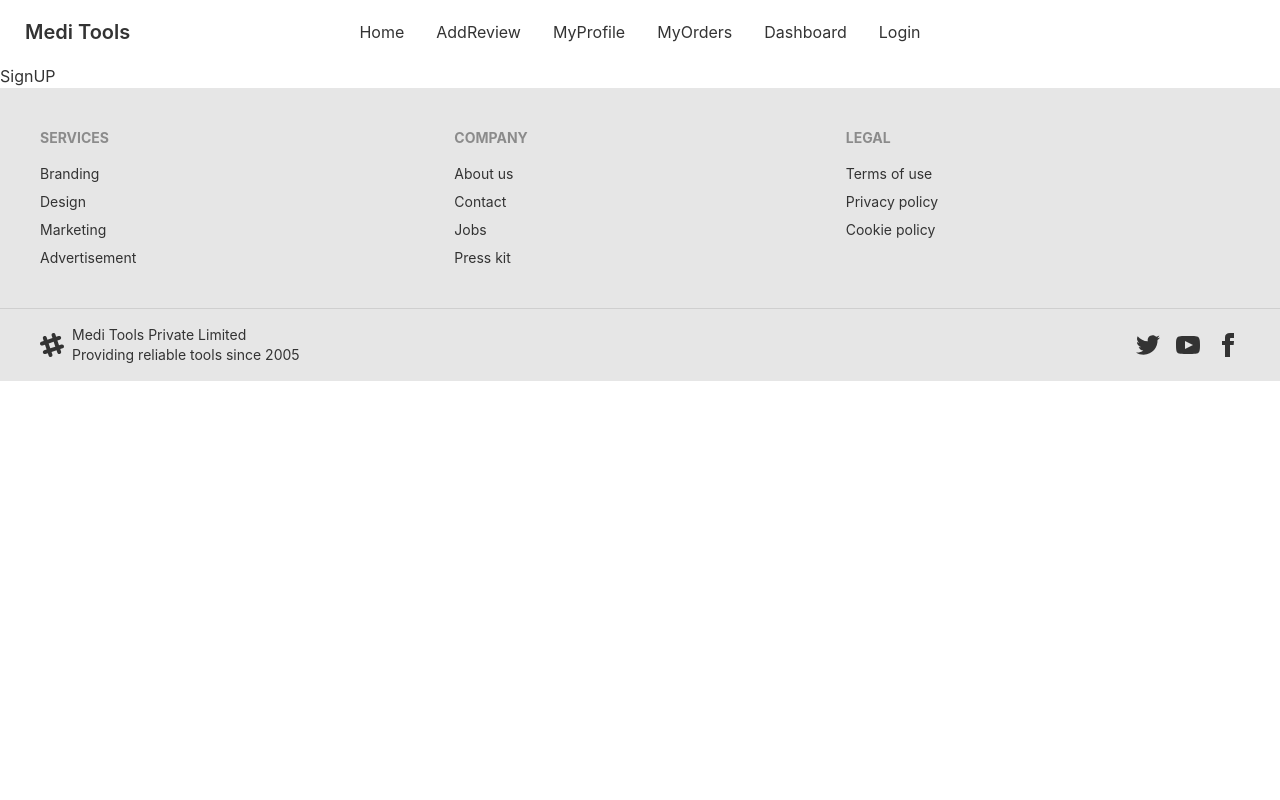
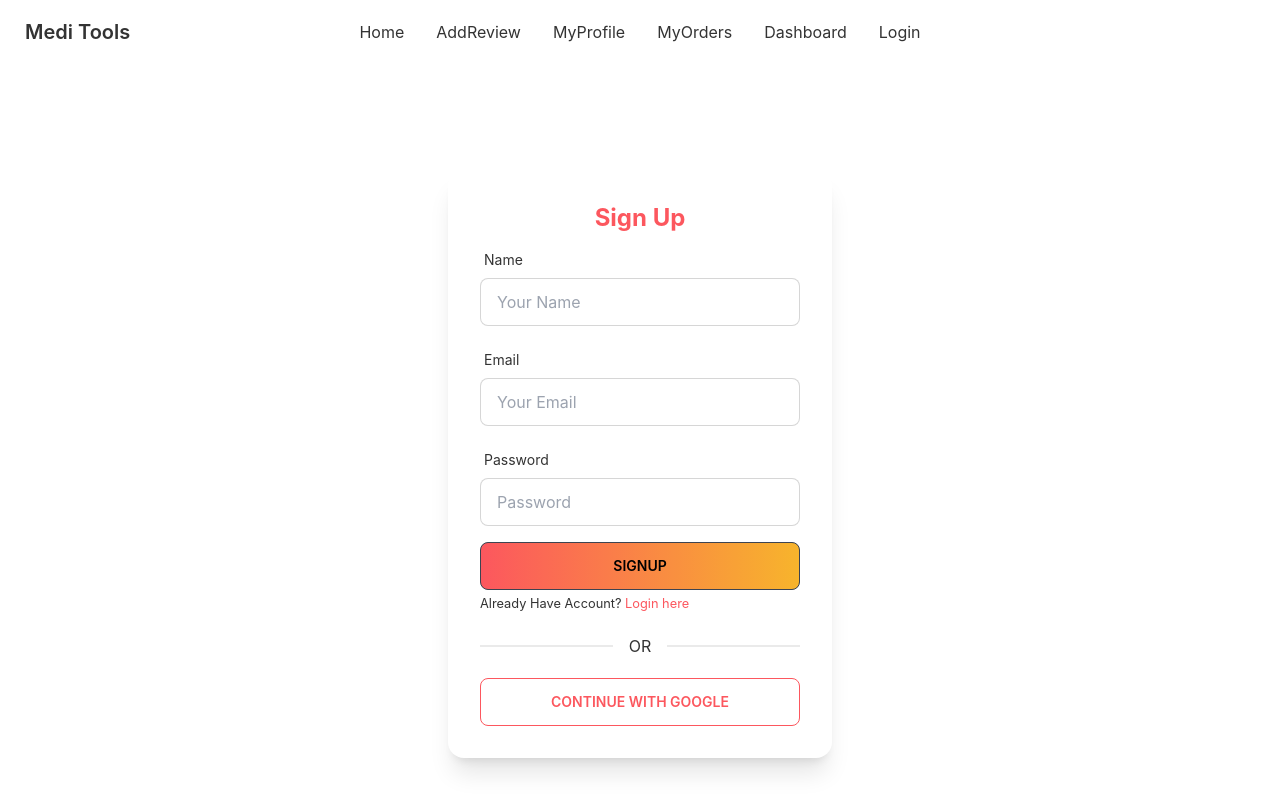
Before and after one commit to jobaierimran/manufacturer-website-client-side, a React (Create React App) app: page /signup in a window 1280 px wide. Shown: the top 800 px of the page. Built offline with nearby package versions, Linux system fonts and the light colour scheme; no server answers.

Commit message:
SigUp system implemented

```diff
--- a/src/Pages/Authentication/Login.js
+++ b/src/Pages/Authentication/Login.js
@@ -102,7 +102,7 @@
                     <div className="divider">OR</div>
                     <button
                         onClick={() => signInWithGoogle()}
-                        className="btn btn-outline bg-gradient-to-r from-primary to-secondary">Continue With Google</button>
+                        className="btn btn-outline text-primary">Continue With Google</button>
                 </div>
             </div>
         </div>
--- a/src/Pages/Authentication/SignUp.js
+++ b/src/Pages/Authentication/SignUp.js
@@ -1,9 +1,128 @@
 import React from 'react';
+import { useCreateUserWithEmailAndPassword, useSignInWithGoogle, useUpdateProfile } from 'react-firebase-hooks/auth';
+import { useForm } from 'react-hook-form';
+import { Link, useNavigate } from 'react-router-dom';
+import auth from '../../firebase.init';
+import Loading from '../Shared/Loading';
 
 const SignUp = () => {
+    const [signInWithGoogle, gUser, gLoading, gError] = useSignInWithGoogle(auth);
+    const { register, formState: { errors }, handleSubmit } = useForm();
+    const [
+        createUserWithEmailAndPassword,
+        user,
+        loading,
+        error,
+    ] = useCreateUserWithEmailAndPassword(auth);
+    const [updateProfile, updating, updateError] = useUpdateProfile(auth);
+
+    const navigate = useNavigate()
+
+    let signInError;
+
+    if (loading || gLoading || updating) {
+        return <Loading></Loading>;
+    }
+
+    if (error || gError || updateError) {
+        signInError = <p className='text-red-500'><small>{error?.message || gError?.message || updateError?.message}</small></p>
+    }
+
+    if (user || gUser) {
+        navigate('/');
+    }
+
+    const onSubmit = async data => {
+        console.log(data);
+        await createUserWithEmailAndPassword(data.email, data.password);
+        await updateProfile({ displayName: data.name });
+        console.log('update done');
+    }
     return (
-        <div>
-            <h2>SignUP</h2>
+        <div className='flex justify-center items-center h-screen'>
+            <div className="card w-96 bg-base-100 shadow-xl">
+                <div className="card-body">
+                    <h2 className="text-center text-primary text-2xl font-bold">Sign Up</h2>
+                    <form onSubmit={handleSubmit(onSubmit)}>
+
+                        <div className="form-control w-full max-w-xs">
+                            <label className="label">
+                                <span className="label-text">Name</span>
+                            </label>
+                            <input
+                                type="text"
+                                placeholder="Your Name"
+                                className="input input-bordered w-full max-w-xs"
+                                {...register("name", {
+                                    required: {
+                                        value: true,
+                                        message: 'Name is Required'
+                                    }
+                                })}
+                            />
+                            <label className="label">
+                                {errors.name?.type === 'required' && <span className="label-text-alt text-red-500">{errors.name.message}</span>}
+                            </label>
+                        </div>
+                        <div className="form-control w-full max-w-xs">
+                            <label className="label">
+                                <span className="label-text">Email</span>
+                            </label>
+                            <input
+                                type="email"
+                                placeholder="Your Email"
+                                className="input input-bordered w-full max-w-xs"
+                                {...register("email", {
+                                    required: {
+                                        value: true,
+                                        message: 'Email is Required'
+                                    },
+                                    pattern: {
+                                        value: /[a-z0-9]+@[a-z]+\.[a-z]{2,3}/,
+                                        message: 'Provide Valid Email'
+                                    }
+                                })}
+                            />
+                            <label className="label">
+                                {errors.email?.type === 'required' && <span className="label-text-alt text-red-500">{errors.email.message}</span>}
+                                {errors.email?.type === 'pattern' && <span className="label-text-alt text-red-500">{errors.email.message}</span>}
+                            </label>
+                        </div>
+                        <div className="form-control w-full max-w-xs">
+                            <label className="label">
+                                <span className="label-text">Password</span>
+                            </label>
+                            <input
+                                type="password"
+                                placeholder="Password"
+                                className="input input-bordered w-full max-w-xs"
+                                {...register("password", {
+                                    required: {
+                                        value: true,
+                                        message: 'Password is Required'
+                                    },
+                                    minLength: {
+                                        value: 6,
+                                        message: 'Must be 6 characters or longer'
+                                    }
+                                })}
+                            />
+                            <label className="label">
+                                {errors.password?.type === 'required' && <span className="label-text-alt text-red-500">{errors.password.message}</span>}
+                                {errors.password?.type === 'minLength' && <span className="label-text-alt text-red-500">{errors.password.message}</span>}
+                            </label>
+                        </div>
+
+                        {signInError}
+                        <input className='btn w-full max-w-xs bg-gradient-to-r from-primary to-secondary text-black hover:text-white' type="submit" value="SignUp" />
+                        <p><small>Already Have Account? <Link className='text-primary hover:underline' to='/login'>Login here</Link></small></p>
+                    </form>
+                    <div className="divider">OR</div>
+                    <button
+                        onClick={() => signInWithGoogle()}
+                        className="btn btn-outline text-primary">Continue With Google</button>
+                </div>
+            </div>
         </div>
     );
 };
```
